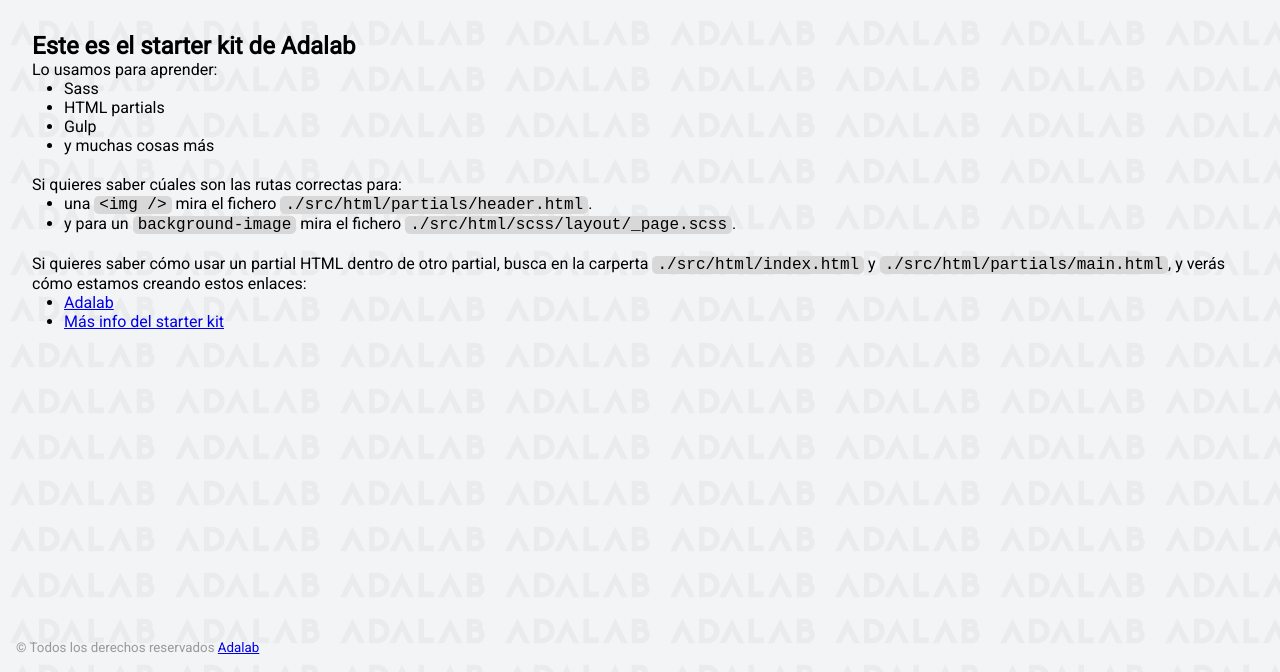
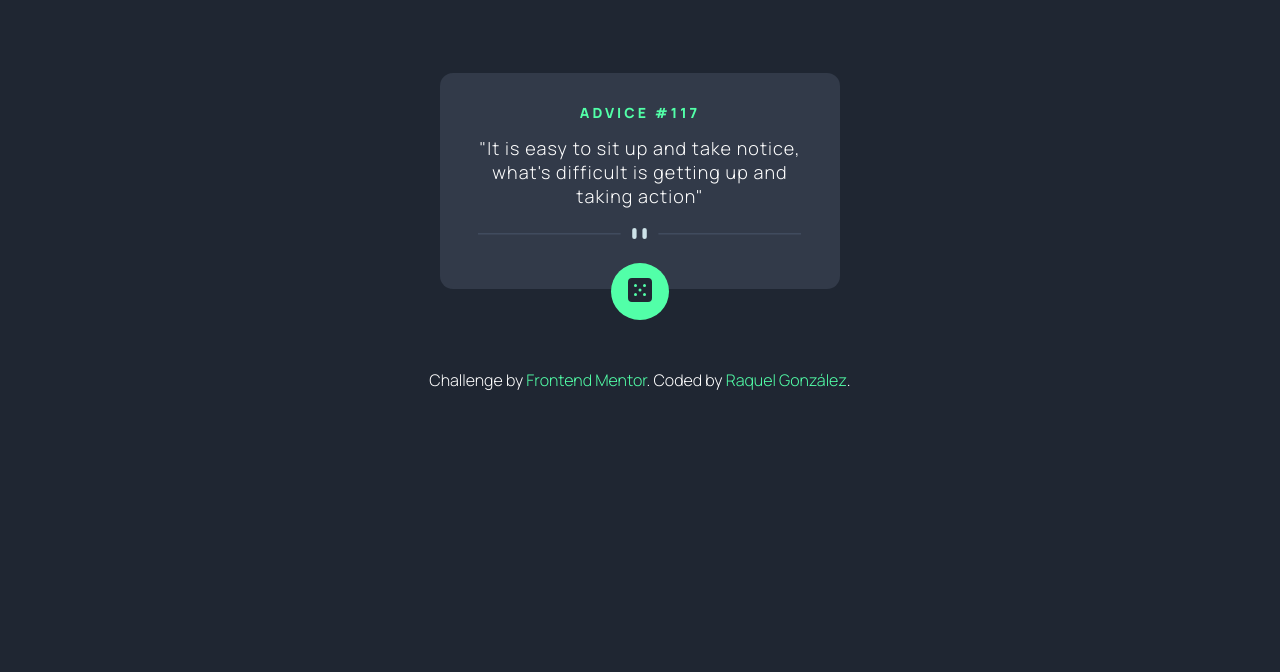
Before and after one commit to raquelgonzalezcalvo/advice-generator-app, a website: page docs/index.html in a window 1280 px wide. Shown: the part 128-800 px from the top of the page. Drawn offline with Linux system fonts and the light colour scheme.

Commit message:
add finish

```diff
--- a/docs/assets/js/main.js
+++ b/docs/assets/js/main.js
@@ -1 +1 @@
-"use strict";console.log(">> Ready :)");
+"use strict";const title=document.querySelector(".js-title"),text=document.querySelector(".js-paragraph"),url="https://api.adviceslip.com/advice",button=document.querySelector(".js-button"),getAdvice=()=>{fetch(url).then(t=>t.json()).then(t=>{title.innerHTML="ADVICE #"+t.slip.id,text.innerHTML=`"${t.slip.advice}"`})};button.addEventListener("click",getAdvice);
--- a/docs/index.html
+++ b/docs/index.html
@@ -1,68 +1,54 @@
 <!DOCTYPE html>
-<html lang="es">
+<html lang="en">
   <head>
     <meta charset="UTF-8" />
-    <meta name="viewport" content="width=device-width, initial-scale=1" />
-    <title>Adalab Web Starter Kit</title>
-    <link href="https://fonts.googleapis.com/css?family=Roboto&display=swap" rel="stylesheet" />
+    <meta name="viewport" content="width=device-width, initial-scale=1.0" />
+    <link
+      href="https://fonts.googleapis.com/css2?family=Manrope:wght@300;800&display=swap"
+      rel="stylesheet"
+    />
+    <link
+      rel="icon"
+      type="image/png"
+      sizes="32x32"
+      href="./assets/images/favicon.png"
+    />
     <link rel="stylesheet" href="./assets/css/main.css" />
-    <link rel="icon" href="./assets/images/favicon.png" />
+    <title>Frontend Mentor | Advice generator app</title>
   </head>
 
   <body>
-    <div class="page">
-      <header class="page__header">
-        <img src="./assets/images/logo-adalab.png" alt="Adalab">
-        <h1>Bienvenidos a Adalab</h1>
-      </header>
-
-      <main class="page__main">
-        <h2>Este es el starter kit de Adalab</h2>
-        <p>Lo usamos para aprender:</p>
-        <ul class="main__list">
-          <li>Sass</li>
-          <li>HTML partials</li>
-          <li>Gulp</li>
-          <li>y muchas cosas más</li>
-        </ul>
-        <p>Si quieres saber cúales son las rutas correctas para:</p>
-        <ul class="main__list">
-          <li>
-            una <code class="code">&lt;img /&gt;</code> mira el fichero
-            <code class="code">./src/html/partials/header.html</code>.
-          </li>
-          <li>
-            y para un <code class="code">background-image</code> mira el fichero
-            <code class="code">./src/html/scss/layout/_page.scss</code>.
-          </li>
-        </ul>
-        <p>
-          Si quieres saber cómo usar un partial HTML dentro de otro partial, busca en la carperta
-          <code class="code">./src/html/index.html</code> y
-          <code class="code">./src/html/partials/main.html</code>, y verás cómo estamos creando estos
-          enlaces:
-        </p>
-        <ul class="main__list">
-          <li>
-            <a class="link__adalab" href="https://adalab.es">Adalab</a>
-
-          </li>
-          <li>
-            <a class="" href="./more-info.html">Más info del starter kit</a>
-
-          </li>
-        </ul>
+    <main class="main">
+      <main class="container">
+        <div class="container__card">
+          <h1 class="container__card__title js-title">advice #117</h1>
+          <p class="container__card__advice js-paragraph">
+            "It is easy to sit up and take notice, what's difficult is getting up and
+            taking action"
+          </p>
+          <img
+            class="container__card__divider"
+            src="./assets/images/pattern-divider-desktop.svg"
+            alt="divider-desktop"
+          />
+          <button id="btn" class="container__card__btn js-button">
+            <img src="./assets/images/icon-dice.svg" alt="next advice" />
+          </button>
+        </div>
       </main>
-
-      <footer class="page__footer">
-        <small>
-          &copy; Todos los derechos reservados
-          <a class="link__adalab" href="https://adalab.es">Adalab</a>
-
-        </small>
+      <footer>
+        <div class="attribution">
+          Challenge by
+          <a href="https://www.frontendmentor.io?ref=challenge" target="_blank"
+            >Frontend Mentor</a
+          >. Coded by
+          <a target="_blank" href="https://github.com/raquelgonzalezcalvo"
+            >Raquel González</a
+          >.
+        </div>
       </footer>
 
-    </div>
+    </main>
     <script src="./assets/js/main.js"></script>
   </body>
 </html>
--- a/src/scss/layout/main.scss
+++ b/src/scss/layout/main.scss
@@ -45,7 +45,10 @@
       border: none;
       padding: 15px 17px;
       border-radius: 50%;
-      cursor: pointer;
+      :hover {
+        cursor: pointer;
+        box-shadow: 1px 1px 50px 1px ($Neon-Green);
+      }
     }
   }
 }
```
Also changed, not shown: docs/more-info.html (deleted, +0 -37 lines), docs/assets/css/main.css, docs/assets/images/bg-adalab.png (deleted), docs/assets/images/favicon-32x32.png (added), docs/assets/images/favicon.png (deleted), docs/assets/images/icon-dice.svg (added), docs/assets/images/logo-adalab.png (deleted), docs/assets/images/pattern-divider-desktop.svg (added), docs/assets/images/pattern-divider-mobile.svg (added), public/assets/css/layout/footer.css (deleted), public/assets/css/main.css, 2 other files.
